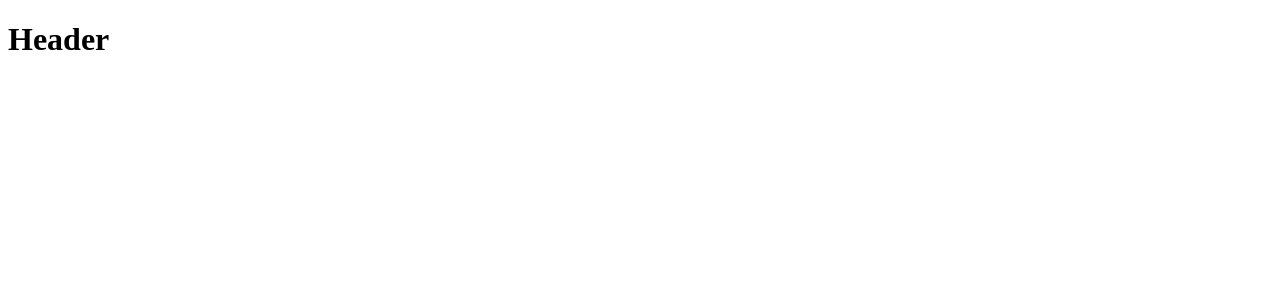
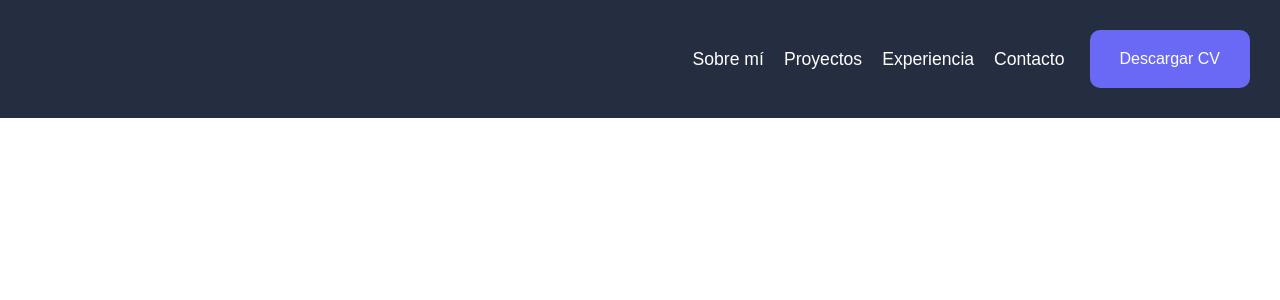
Before and after one commit to Johndev85/personal-portfolio, a Next.js app: page / in a window 1280 px wide. Shown: the top 300 px of the page. Built offline with nearby package versions, Linux system fonts and the light colour scheme.

Commit message:
added header component

```diff
--- a/components/Header.jsx
+++ b/components/Header.jsx
@@ -1,5 +1,40 @@
+import styles from "@/components/styles/header.module.scss"
+import Link from "next/link"
+
 function Header() {
-    return <h1>Header</h1>
+    return (
+        <>
+            <header className={styles.header}>
+                <nav>
+                    <ul>
+                        <li>
+                            <Link href="#sobremi">
+                                <a>Sobre mí</a>
+                            </Link>
+                        </li>
+                        <li>
+                            <Link href="#proyectos">
+                                <a>Proyectos</a>
+                            </Link>
+                        </li>
+                        <li>
+                            <Link href="#experiencia">
+                                <a>Experiencia</a>
+                            </Link>
+                        </li>
+                        <li>
+                            <Link href="#contacto">
+                                <a>Contacto</a>
+                            </Link>
+                        </li>
+                    </ul>
+                </nav>
+                <Link href="#">
+                    <a className={styles.header__cv}>Descargar CV</a>
+                </Link>
+            </header>
+        </>
+    )
 }
 
 export default Header
--- /dev/null
+++ b/components/styles/header.module.scss
@@ -0,0 +1,36 @@
+@import "../../styles/variables";
+@import "../../styles/mixins";
+
+.header {
+    display: flex;
+    justify-content: flex-end;
+    align-items: center;
+    padding: 30px;
+    background-color: $color-primary;
+    & ul {
+        display: flex;
+        margin-right: 5px;
+        & li {
+            margin-right: 20px;
+            list-style: none;
+            a {
+                text-decoration: none;
+                color: $color-font;
+                font-size: 1.1rem;
+                &:hover {
+                    @include btn-hover;
+                }
+            }
+        }
+    }
+    &__cv {
+        padding: 20px 30px;
+        border-radius: 10px;
+        background-color: $color-btn;
+        text-decoration: none;
+        color: $color-font;
+        &:hover {
+            @include btn-hover;
+        }
+    }
+}
--- /dev/null
+++ b/styles/_globals.scss
@@ -0,0 +1,12 @@
+* {
+    margin: 0;
+    padding: 0;
+    box-sizing: border-box;
+}
+
+body {
+    width: 100vw;
+    height: 100vh;
+    font-family: Ubuntu, sans-serif;
+    font-size: 16px;
+}
--- /dev/null
+++ b/styles/_mixins.scss
@@ -0,0 +1,7 @@
+@import "../styles/variables.scss";
+
+@mixin btn-hover {
+    text-decoration: underline;
+    color: $color-secundary;
+    transform: scale(1.1);
+}
--- /dev/null
+++ b/styles/_variables.scss
@@ -0,0 +1,6 @@
+/* ------------------PALLETE--------------------*/
+
+$color-primary: #252d40;
+$color-secundary: #979998;
+$color-font: #ffffff;
+$color-btn: #6a69f5;
--- a/styles/styles.scss
+++ b/styles/styles.scss
@@ -0,0 +1,3 @@
+@import "./globals";
+@import "./variables";
+@import "./mixins";
```
